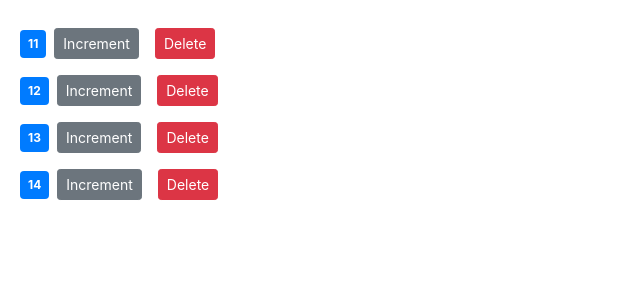
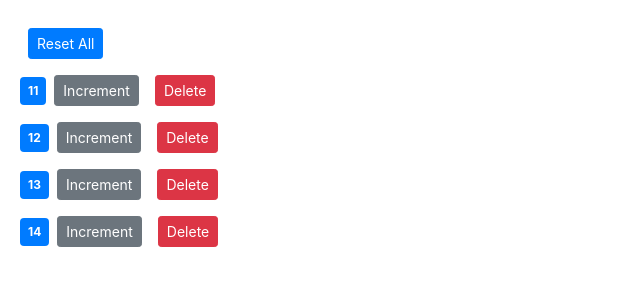
Before and after one commit to matiasg11/firsttry, a React (Create React App) app: page / in a window 1280 px wide. Shown: the top 300 px of the page, without its empty margins (0-640 px from the left). Built offline with nearby package versions, Linux system fonts and the light colour scheme.

Commit message:
Single source of truth

```diff
--- a/src/components/counters.jsx
+++ b/src/components/counters.jsx
@@ -16,9 +16,19 @@ class Counters extends Component {
         this.setState({ counters });
     };
 
+    handleReset = () => {
+        const counters = this.state.counters.map((a) => (a.value = 0));
+        this.setState({ counters });
+    };
+
     render() {
         return (
             <div>
+                <button
+                    onClick={this.handleReset}
+                    className="btn btn-primary btn-sm m-2">
+                    Reset All
+                </button>
                 {this.state.counters.map((counter) => (
                     <Counter
                         key={counter.id} //Used internally by react
```
